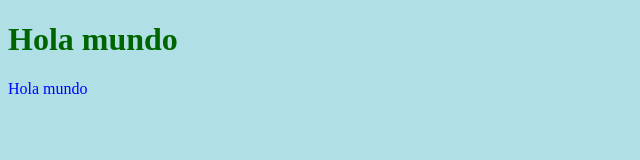
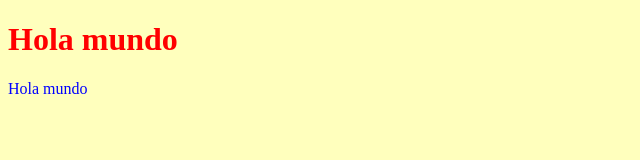
Before and after one commit to hectoraria/hectoraria.github.io, a plain HTML site: page prueba.html in a window 1280 px wide. Both pictures are taken after a click on the element "Hola mundo". Shown: the whole page, without its empty margins (0-640 px from the left). Drawn offline with Linux system fonts and the light colour scheme.

Commit message:
Update prueba.html

```diff
--- a/prueba.html
+++ b/prueba.html
@@ -8,7 +8,7 @@
 
 	<style>
 
-		body {background-color: powderblue; }
+		body {background-color: #FFFFBD ; }
 		h1 {color: red;}
 		p {color: blue;}
 
@@ -25,7 +25,7 @@
 			alert("Bienvenido");
 		}
 		function cambia_color (){
-			document.getElementById("titulo").style.color="darkgreen"
+			document.getElementById("titulo").style.color="F9BDFF"
 		}
 
 	</script>
```
